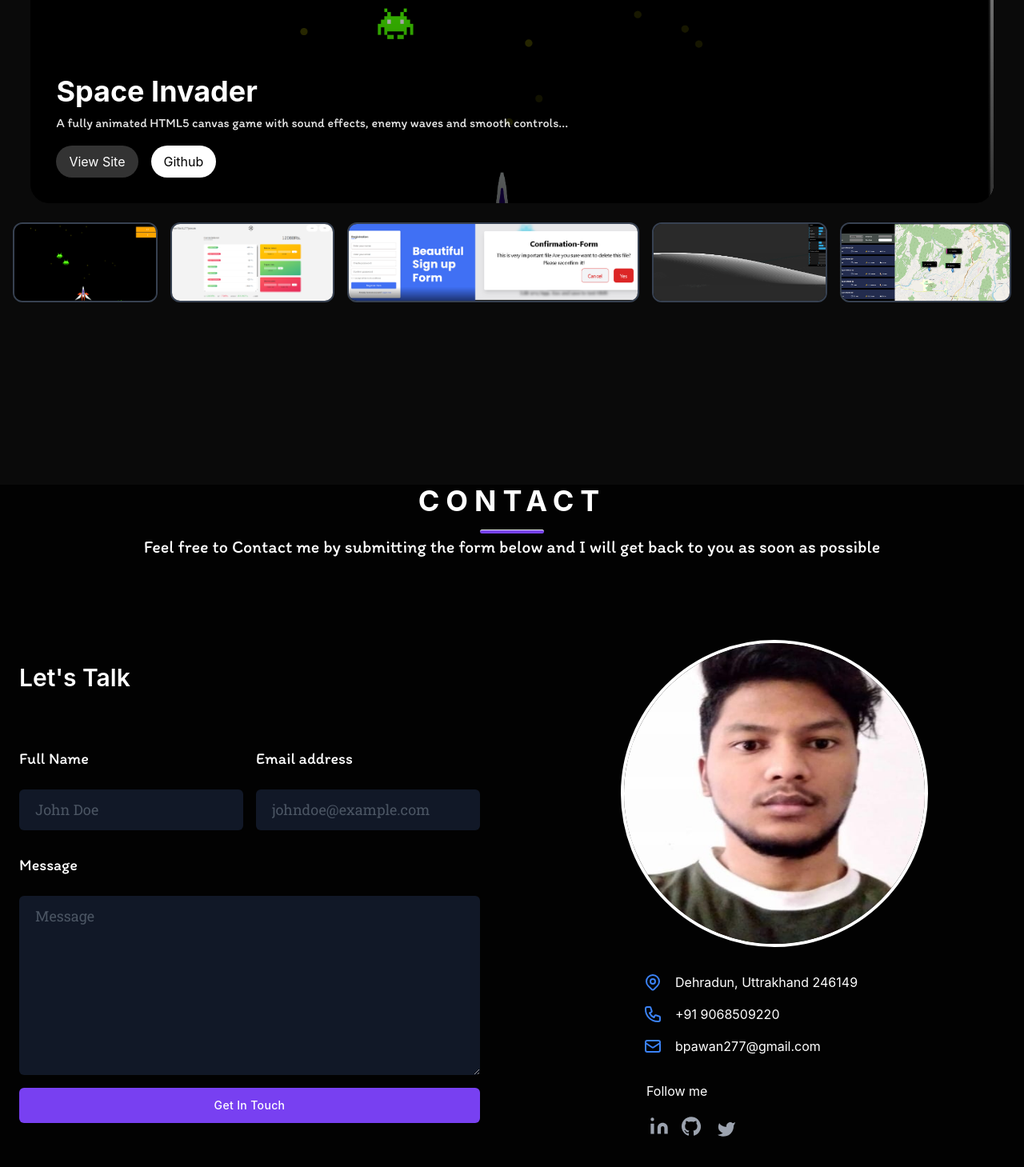
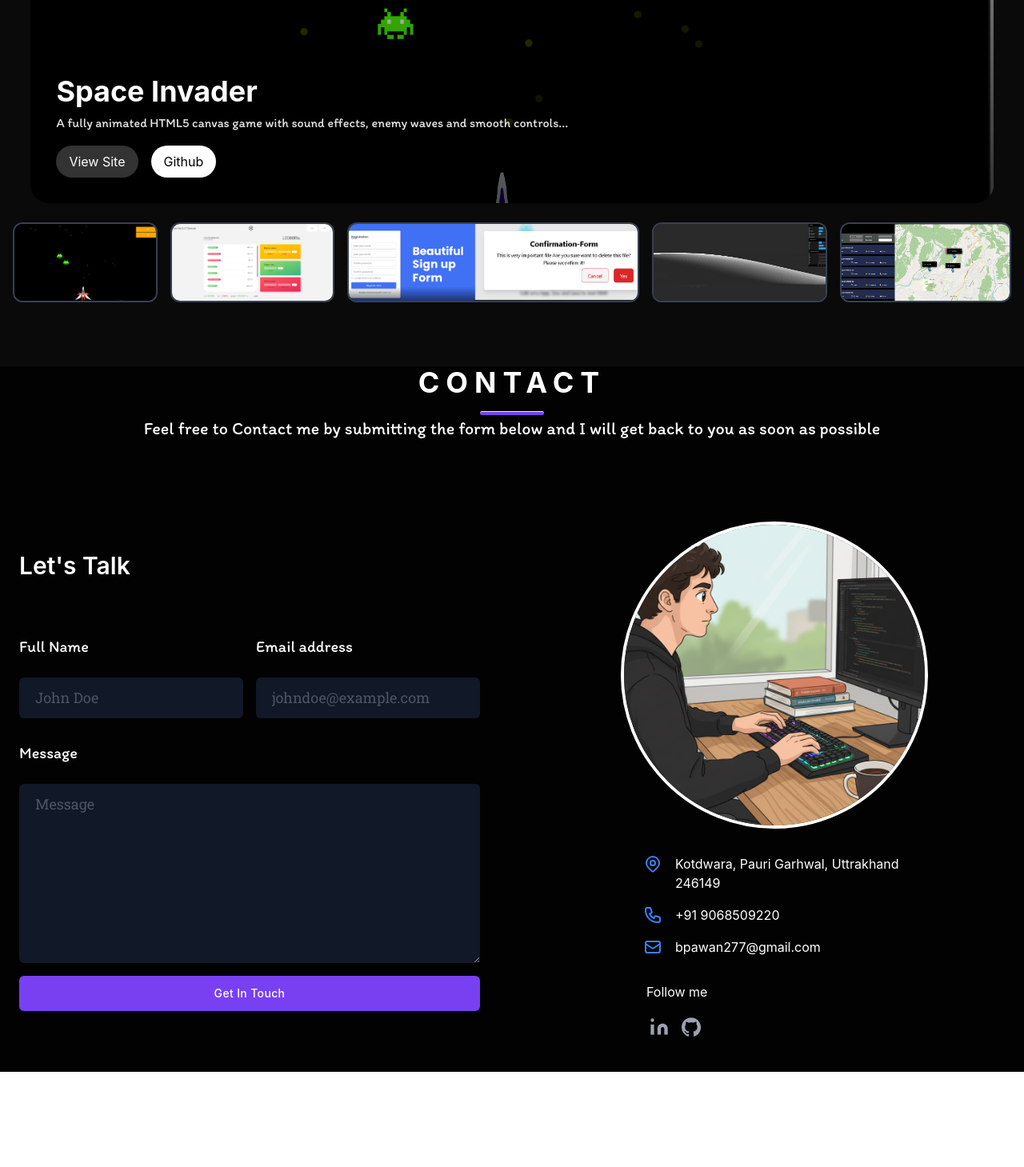
Before and after one commit to 277pawan/bpawan, a React (Create React App) app: page / in a window 1280 px wide. Shown: the part 5903-7362 px from the top of the page at 80% size. After the commit the page ends 7243 px from the top, so only its background shows below. Built offline with nearby package versions, Linux system fonts and the light colour scheme; a web font is replaced by a local one.

Commit message:
feat: changed profile image and remove some unwanted code

```diff
--- a/src/Component/Contact/Contact.jsx
+++ b/src/Component/Contact/Contact.jsx
@@ -1,6 +1,6 @@
 import React, { useEffect, useRef, useState } from "react";
 import { motion } from "framer-motion";
-import PandaImage from "../../Assets/Pawan_Image.jpeg";
+import PandaImage from "../../Assets/profile.png";
 import "./Contact.css";
 
 function Contact() {
@@ -202,7 +202,7 @@ function Contact() {
 
           <div className="mt-12 lg:flex lg:mt-0 lg:flex-col lg:items-center lg:w-1/2 lg:mx-10">
             <img
-              className="hidden object-fill border-white border-4 mx-auto rounded-full lg:block shrink-0 w-96 h-96"
+              className="hidden object-cover border-white border-4 mx-auto rounded-full lg:block shrink-0 w-96 h-96"
               src={PandaImage}
               alt="Contact Person"
             />
@@ -230,7 +230,7 @@ function Contact() {
                 </svg>
 
                 <span className="mx-2 text-white w-72">
-                  Dehradun, Uttrakhand 246149
+                  Kotdwara, Pauri Garhwal, Uttrakhand 246149
                 </span>
               </p>
 
@@ -325,20 +325,6 @@ function Contact() {
                     <path d="M12 0.297C5.373 0.297 0 5.67 0 12.297C0 17.576 3.438 22.16 8.207 23.677C8.807 23.787 9 23.415 9 23.1V20.855C5.672 21.572 5.004 19.435 5.004 19.435C4.463 18.052 3.682 17.683 3.682 17.683C2.633 16.933 3.757 16.948 3.757 16.948C4.907 17.022 5.496 18.14 5.496 18.14C6.533 19.89 8.221 19.428 8.875 19.175C8.985 18.408 9.298 17.873 9.644 17.567C7.02 17.26 4.285 16.191 4.285 11.75C4.285 10.5 4.72 9.46 5.46 8.685C5.345 8.38 4.975 7.093 5.565 5.43C5.565 5.43 6.53 5.097 8.999 6.697C9.95 6.428 10.95 6.297 11.955 6.297C12.96 6.297 13.96 6.428 14.911 6.697C17.38 5.097 18.345 5.43 18.345 5.43C18.935 7.093 18.565 8.38 18.45 8.685C19.19 9.46 19.625 10.5 19.625 11.75C19.625 16.205 16.885 17.255 14.255 17.552C14.705 17.935 15.08 18.715 15.08 19.84V23.1C15.08 23.415 15.273 23.787 15.873 23.677C20.642 22.16 24.08 17.576 24.08 12.297C24 5.67 18.627 0.297 12 0.297Z" />
                   </svg>
                 </a>
-                {/* Twitter Icon */}
-                <a
-                  className="mx-1.5 dark:hover:text-blue-400 text-gray-400 transition-colors duration-300 transform hover:text-blue-500"
-                  href="#"
-                >
-                  <svg
-                    className="w-10 h-10 fill-current"
-                    viewBox="0 0 24 24"
-                    fill="none"
-                    xmlns="http://www.w3.org/2000/svg"
-                  >
-                    <path d="M18.6668 6.67334C18.0002 7.00001 17.3468 7.13268 16.6668 7.33334C15.9195 6.49001 14.8115 6.44334 13.7468 6.84201C12.6822 7.24068 11.9848 8.21534 12.0002 9.33334V10C9.83683 10.0553 7.91016 9.07001 6.66683 7.33334C6.66683 7.33334 3.87883 12.2887 9.3335 14.6667C8.0855 15.498 6.84083 16.0587 5.3335 16C7.53883 17.202 9.94216 17.6153 12.0228 17.0113C14.4095 16.318 16.3708 14.5293 17.1235 11.85C17.348 11.0351 17.4595 10.1932 17.4548 9.34801C17.4535 9.18201 18.4615 7.50001 18.6668 6.67268V6.67334Z" />
-                  </svg>
-                </a>
               </div>
             </div>
           </div>
--- a/src/Component/Gallery/One.tsx
+++ b/src/Component/Gallery/One.tsx
@@ -78,7 +78,7 @@ const One: React.FC = () => {
   const [activeItem, setActiveItem] = useState<Element>(items[0]);
 
   return (
-    <div className="w-full relative min-h-screen overflow-hidden">
+    <div className="w-full relative overflow-hidden">
       {/* ---- ACTIVE ITEM FULL VIEW ---- */}
       <AnimatePresence mode="wait">
         <motion.div
--- a/src/Component/Projects/Projects.jsx
+++ b/src/Component/Projects/Projects.jsx
@@ -7,7 +7,7 @@ import One from "../Gallery/One.tsx";
 function Projects() {
   return (
     <>
-      <div id="projects" className="bg-[#0a0a0a] text-white">
+      <div id="projects" className="bg-[#0a0a0a] text-white pb-16">
         <div className="projectbox1">
           <div className="text-lg md:text-4xl mb-4 text-center text-white dark:text-white max-w-full uppercase tracking-[0.5rem] font-bold">
             Projects
```
Also changed, not shown: src/Assets/profile.png (added).
